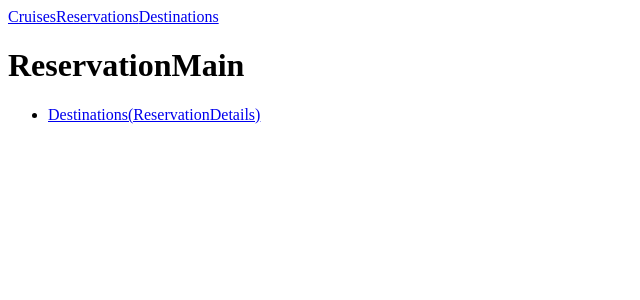
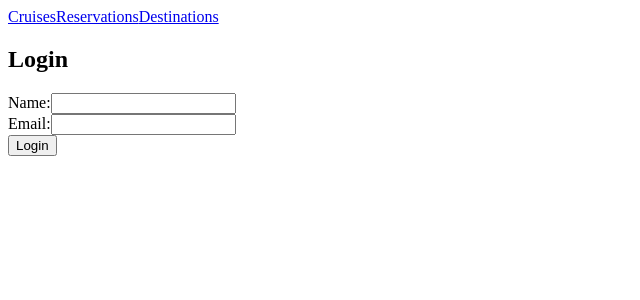
Before and after one commit to karelvanoordt/sailvation-app-frontend, a React (Create React App) app: page /cruises/1/reservation/1/destination in a window 1280 px wide. Shown: the top 300 px of the page, without its empty margins (0-640 px from the left). Built offline with nearby package versions, Linux system fonts and the light colour scheme.

Commit message:
Update login files

```diff
--- a/src/components/AppContainer.js
+++ b/src/components/AppContainer.js
@@ -3,6 +3,7 @@ import Nav from './nav/Nav';
 import Cruise from './cruises/Cruise';
 import ReservationDetails from './reservations/ReservationDetails';
 import ReservationMain from './reservations/ReservationMain';
+import LoginPage from './login/login';
 
 function AppContainer() {
   return (
@@ -10,6 +11,9 @@ function AppContainer() {
       <Nav />
       <div className="content">
         <Switch>
+          <Route exact path="">
+            <LoginPage />
+          </Route>
           <Route exact path="/cruises">
             <Cruise />
           </Route>
--- a/src/components/login/LoginForm.js
+++ b/src/components/login/LoginForm.js
@@ -1,5 +1,4 @@
 import React, { useState } from 'react';
-
 
 function LoginForm({ Login }) {
   const [details, setDetails] = useState({ name: '', email: '' });
```
